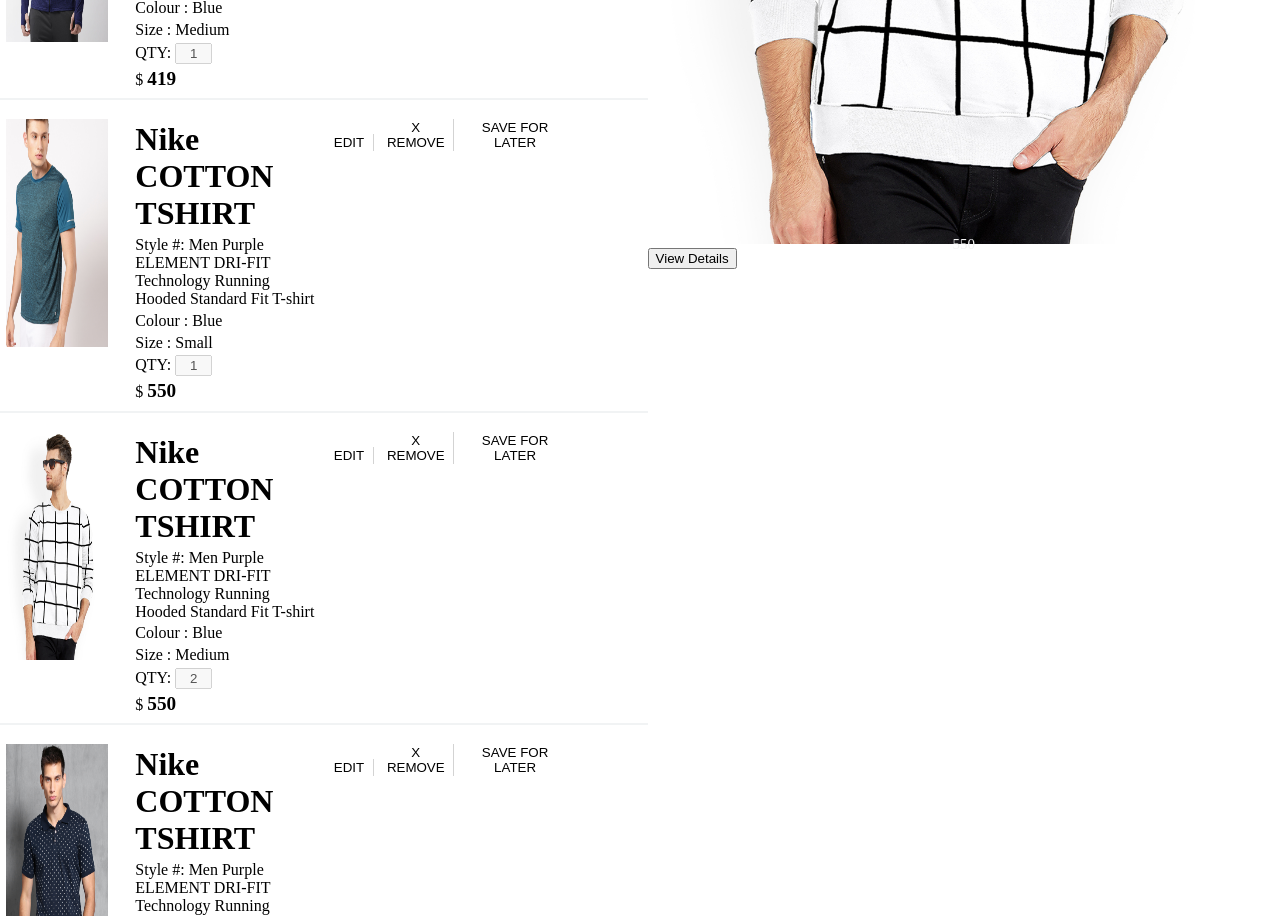
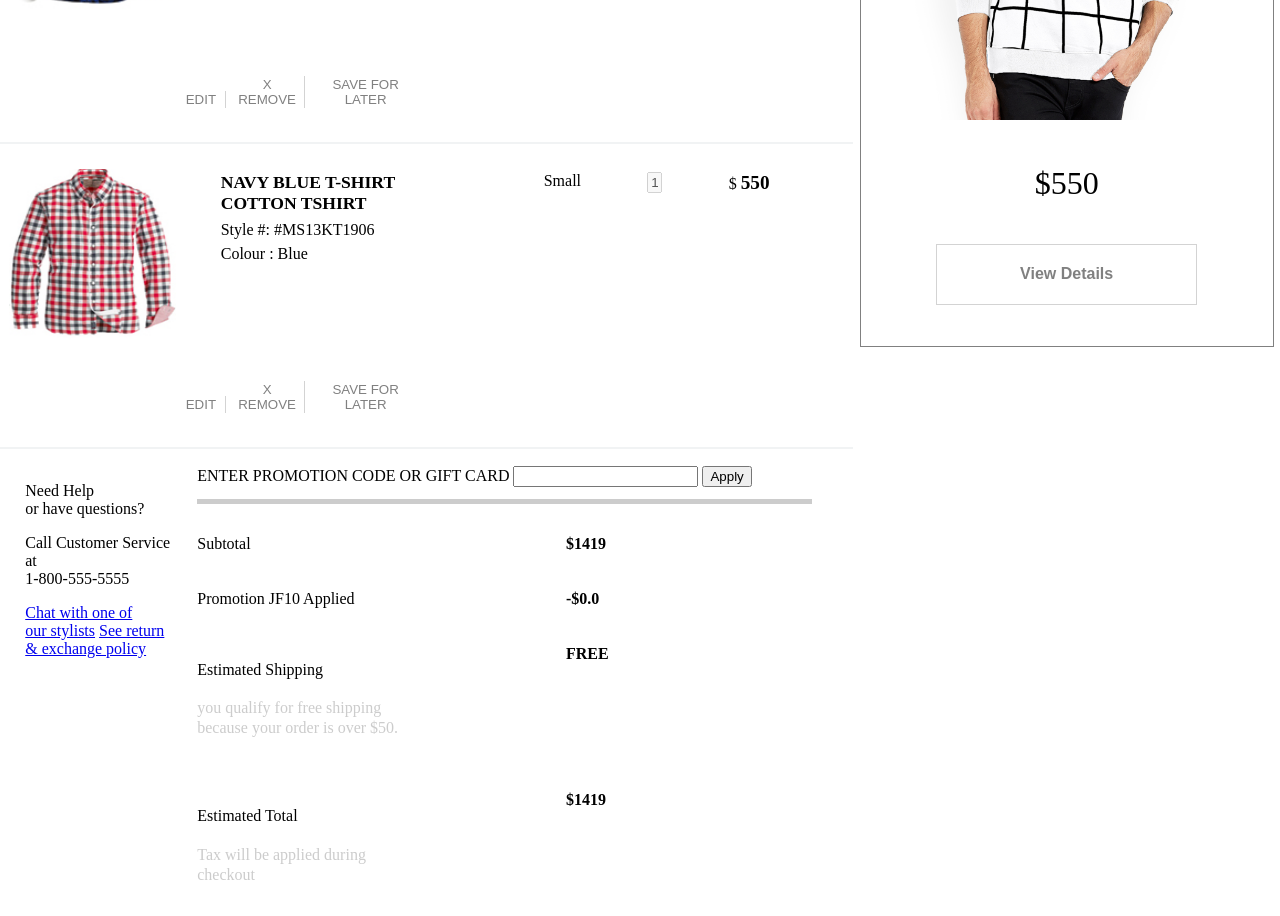
Before and after one commit to sanjaybhatt0621/HolidayAssignments, a website with bundled scripts: page Week5Assignment/XT shopping cart/index.html in a window 1280 px wide. Shown: the part 617-1533 px from the top of the page. Built offline with nearby package versions, Linux system fonts and the light colour scheme; data requests are answered from the project's data file.

Commit message:
Shopping Cart

```diff
--- a/Week5Assignment/XT shopping cart/src/components/CarouselComponent.js
+++ b/Week5Assignment/XT shopping cart/src/components/CarouselComponent.js
@@ -18,7 +18,10 @@
 
             <a class="prev" id="prevButton">&#10094;</a>
             <a class="next" id="nextButton">&#10095;</a>
-            <button id="viewDetails" class="viewDetails">View Details</button>
+            <div class ="viewDetailContainer">
+                <button id="viewDetails" class="viewDetails">View Details</button>
+            </div>
+
         </div>`;
         $(this.parent).append(markUp);
         result.forEach(carouselImage => {
--- a/Week5Assignment/XT shopping cart/src/components/ShoppingCartComponent.js
+++ b/Week5Assignment/XT shopping cart/src/components/ShoppingCartComponent.js
@@ -25,8 +25,8 @@
                         </section>
                         <ul class="HeaderDesktop">
                                 <li class="items">${result.length} ITEMS</li>
-                                <li class="size">size</li>
-                                <li class="qty">qty</li>
+                                <li class="">size</li>
+                                <li class="">qty</li>
                                 <li class="price">price</li>
                         </ul>
                         <div id="itemsDiv">
--- a/Week5Assignment/XT shopping cart/src/components/imageCarouselComponent.js
+++ b/Week5Assignment/XT shopping cart/src/components/imageCarouselComponent.js
@@ -8,9 +8,11 @@
     render(){
         let markup=`
         <div class="mySlides fade">
-          <div class="numbertext"></div>
-          <img src=${this.imgUrl} style="width:100%">
-          <div class="text">${this.price}</div>
+
+          <div class="imageDiv">
+            <img  class="imageClass" src=${this.imgUrl} >
+          </div>
+          <div class="carouselPrice">$${this.price}</div>
         </div>`;
         $(this.parent).append(markup);
     }
--- a/Week5Assignment/XT shopping cart/src/components/itemComponent.js
+++ b/Week5Assignment/XT shopping cart/src/components/itemComponent.js
@@ -18,10 +18,14 @@
       const self={context: this};
       let markUp =`<section class="item-container">
             <section class="item">
+                    <section class="itemTop">
                       <article class="img">
                         <img class="image" src="${this.imgUrl}">
                       </article>
-          <article class="description">
+                      <div class="rightUp">
+                            <section class="description">
+
+                                      <section class="leftItem">
                                           <div class="heading">${this.title} <br/>COTTON TSHIRT</div>
                                           <div>
                                             <span>Style #:</span> <span>${this.style}</span>
@@ -29,23 +33,30 @@
                                           <div>
                                             <span>Colour :</span> <span>${this.color}</span>
                                           </div>
-            <div>
-              <span>Size :</span>  <span>${this.size}</span>
+                                      </section>
+
+                                      <section class="rightItem">
+                                            <div class="Size1">
+                                              <span class="SizeSpan">Size :</span>  <span>${this.size}</span>
                                             </div>
                                             <div class="qty">
-              <span>QTY:</span>
+                                              <span class="QtySpan">QTY:</span>
                                               <input type="text" value=${this.quantity} disabled id="textbox"/>
                                             </div>
                                             <div class="amount">
                                               $ <span class="amt">${this.price}</span>
                                             </div>
-          </article>
+                                      </section>
+
+                            </section>
+                      </div>
+                    </section>
                       <section class="buttonsSection">
                       <button class="edit" id="edit_${this.id}">EDIT</button>
                       <button class="remove">X REMOVE</button>
                       <button class="save">SAVE FOR LATER</button>
                   </section>
-        </section
+            </section>
       </section>`;
       let openModal=function(){
         new OverlayComponent("#overlay",this.context.id,"edit");
--- a/Week5Assignment/XT shopping cart/src/resources/mock-server/data.json
+++ b/Week5Assignment/XT shopping cart/src/resources/mock-server/data.json
@@ -2,114 +2,35 @@
   "items": [
     {
       "id": 1,
-      "title": "Nike",
-      "style": "Men Black Printed DRI-FIT AS M NK DRY TEE LGD ADRENALINE T-shirt",
+      "title": "NAVY BLUE T-SHIRT",
+      "style": "#MS13KT1906",
       "color": "Blue",
       "size": "Medium",
       "quantity": "1",
       "price": "450",
-      "imgUrl": "src/images/tshirt1.jpg"
+      "imgUrl": "src/images/T2.jpg"
     },
     {
       "id": 2,
-      "title": "ether",
-      "style": "e+ Men Teal Solid Round Neck T-shirt",
+      "title": "NAVY BLUE T-SHIRT",
+      "style": "#MS13KT1906",
       "color": "Blue",
       "size": "Medium",
       "quantity": "1",
       "price": "419",
-      "imgUrl": "src/images/tshirt3.jpg"
+      "imgUrl": "src/images/T3.jpg"
     },
     {
       "id": 3,
-      "title": "Nike",
-      "style": "Men Purple ELEMENT DRI-FIT Technology Running Hooded Standard Fit T-shirt",
+      "title": "NAVY BLUE T-SHIRT",
+      "style": "#MS13KT1906",
       "color": "Blue",
       "size": "Small",
       "quantity": "1",
       "price": "550",
-      "imgUrl": "src/images/tshirt2.jpg"
-    },
-    {
-      "title": "Nike",
-      "style": "Men Purple ELEMENT DRI-FIT Technology Running Hooded Standard Fit T-shirt",
-      "color": "Blue",
-      "imgUrl": "src/images/suggestion1.jpg",
-      "price": "550",
-      "quantity": "2",
-      "size": "Medium",
-      "id": 94
-    },
-    {
-      "imgUrl": "src/images/suggestion3.jpg",
-      "price": "550",
-      "title": "Nike",
-      "color": "Black",
-      "quantity": "2",
-      "style": "Men Purple ELEMENT DRI-FIT Technology Running Hooded Standard Fit T-shirt",
-      "size": "Large",
-      "id": 52
-    },
-    {
-      "title": "Nike",
-      "style": "Men Purple ELEMENT DRI-FIT Technology Running Hooded Standard Fit T-shirt",
-      "color": "Blue",
-      "imgUrl": "src/images/suggestion1.jpg",
-      "price": "550",
-      "quantity": "2",
-      "size": "Medium",
-      "id": 11
-    },
-    {
-      "imgUrl": "src/images/suggestion2.jpg",
-      "price": "550",
-      "title": "Nike",
-      "color": "Black",
-      "quantity": "2",
-      "style": "Men Purple ELEMENT DRI-FIT Technology Running Hooded Standard Fit T-shirt",
-      "size": "Large",
-      "id": 18
-    },
-    {
-      "title": "Nike",
-      "style": "Men Purple ELEMENT DRI-FIT Technology Running Hooded Standard Fit T-shirt",
-      "color": "Blue",
-      "imgUrl": "src/images/suggestion1.jpg",
-      "price": "550",
-      "quantity": "2",
-      "size": "Medium",
-      "id": 48
-    },
-    {
-      "title": "Nike",
-      "style": "Men Purple ELEMENT DRI-FIT Technology Running Hooded Standard Fit T-shirt",
-      "color": "Blue",
-      "imgUrl": "src/images/suggestion1.jpg",
-      "price": "550",
-      "quantity": "2",
-      "size": "Medium",
-      "id": 31
-    },
-    {
-      "title": "Nike",
-      "style": "Men Purple ELEMENT DRI-FIT Technology Running Hooded Standard Fit T-shirt",
-      "color": "Blue",
-      "imgUrl": "src/images/suggestion1.jpg",
-      "price": "550",
-      "quantity": "2",
-      "size": "Medium",
-      "id": 55
-    },
-    {
-      "id": 96,
-      "imgUrl": "src/images/suggestion3.jpg",
-      "price": "550",
-      "title": "Nike",
-      "color": "Black",
-      "quantity": "2",
-      "style": "Men Purple ELEMENT DRI-FIT Technology Running Hooded Standard Fit T-shirt",
-      "size": "Small"
+      "imgUrl": "src/images/T4.jpg"
     }
+
   ],
   "suggestionCarousel": [
     {
--- a/Week5Assignment/XT shopping cart/src/style/carouselStyle.css
+++ b/Week5Assignment/XT shopping cart/src/style/carouselStyle.css
@@ -1,18 +1,30 @@
 * {box-sizing:border-box}
 
-/* Slideshow container */
-.slideshow-container {
-  max-width: 1000px;
-  position: relative;
-  margin: auto;
+.suggestions{
+  flex: 40%;
+    margin-top: 15%;
 }
 
-/* Hide the images by default */
+.slideshow-container {
+  width: 97%;
+  position: relative;
+  border: 1px solid gray;
+  margin: 0 auto;
+}
+
+header.carouselHead {
+  text-align: center;
+  font-size: 1.5em;
+  padding-left: 21%;
+  padding-right: 20%;
+  line-height: 1.5em;
+  margin-top: 3%;
+}
+
 .mySlides {
   display: none;
 }
 
-/* Next & previous buttons */
 .prev, .next {
   cursor: pointer;
   position: absolute;
@@ -28,18 +40,15 @@
   user-select: none;
 }
 
-/* Position the "next button" to the right */
 .next {
   right: 0;
   border-radius: 3px 0 0 3px;
 }
 
-/* On hover, add a black background color with a little bit see-through */
 .prev:hover, .next:hover {
   background-color: rgba(0,0,0,0.8);
 }
 
-/* Caption text */
 .text {
   color: #f2f2f2;
   font-size: 15px;
@@ -50,30 +59,42 @@
   text-align: center;
 }
 
-/* Number text (1/3 etc) */
-.numbertext {
-  color: #f2f2f2;
-  font-size: 12px;
-  padding: 8px 12px;
-  position: absolute;
-  top: 0;
+
+.imageDiv {
+  margin: 10%;
+  margin-top: 5%;
+}
+img{
+  width :100%;
 }
 
-/* The dots/bullets/indicators */
-/* .dot {
-  cursor: pointer;
-  height: 15px;
-  width: 15px;
-  margin: 0 2px;
-  background-color: #bbb;
-  border-radius: 50%;
-  display: inline-block;
-  transition: background-color 0.6s ease;
+.carouselPrice{
+  text-align: center;
+  font-size: 2em;
 }
 
-.active, .dot:hover {
-  background-color: #717171;
-} */
+.viewDetailContainer{
+  display: flex;
+  align-items: center;
+  justify-content: center;
+
+}
+.viewDetails{
+  background: none;
+  border: 1px solid lightgrey;
+  text-align: center;
+  margin: 0 auto;
+  margin-bottom: 10%;
+  margin-top: 10%;
+  background-color: white;
+  color: gray;
+  width: 60%;
+  box-sizing: content-box;
+  padding-top: 5%;
+  padding-bottom: 5%;
+  font-size: 1em;
+  font-weight: bold;
+}
 
 /* Fading animation */
 .fade {
--- a/Week5Assignment/XT shopping cart/src/style/style.css
+++ /dev/null
@@ -1,302 +0,0 @@
-* {
-    box-sizing: border-box;
-  }
-
-  html,
-  body {
-    width: 100%;
-    height: 100%;
-    margin: 0;
-    background-color: #7EC855;
-    font-family: 'Roboto', sans-serif;
-    display: flex;
-    flex-direction: row;
-  }
-  .container{
-    display: inherit;
-    flex-direction: inherit;
-  }
-  .headerClass{
-    display: flex;
-    flex-direction: row;
-    border-bottom: #5E6977 1px solid;
-    border-top: #5E6977 5px solid;
-    font-size: 1em;
-    line-height: 3em;
-    box-sizing: border-box;
-
-
-
-  }
-  .header1{
-    flex-grow: 4;
-    padding-left: 20px;
- }
-  .header2{
-    flex-grow: 1;
-    margin: 0 auto;
-  }
-  .header3{flex-grow: 1;
-    margin: 0 auto;
-    }
-  .header4{flex-grow: 1;
-    margin: 0 auto;
-    }
-  .shopping-cart {
-    width: 70%;
-    height: auto;
-    margin: 10px 10px;
-    background: #FFFFFF;
-    box-shadow: 1px 2px 3px 0px rgba(0,0,0,0.10);
-    border-radius: 6px;
-
-    display: flex;
-    flex-direction: column;
-  }
-  .suggestions {
-    width: 30%;
-    height: 500px;
-    margin: 10px;
-    background: #FFFFFF;
-    box-shadow: 1px 2px 3px 0px rgba(0,0,0,0.10);
-    border-radius: 6px;
-
-    display: flex;
-    flex-direction: column;
-  }
-
-  .title {
-    height: 10%;
-    border-bottom: 1px solid #E1E8EE;
-    padding: 20px 30px;
-    color: #5E6977;
-    font-size: 3em;
-    font-weight: bold;
-  }
-
-  .item {
-    padding: 20px 30px;
-    height: 300px;
-    display: flex;
-    border-bottom: rgba(94, 105, 119, 0.212) solid 1px;
-  }
-
-  /* .item:nth-child(3) {
-    border-top:  1px solid #E1E8EE;
-    border-bottom:  1px solid #E1E8EE;
-  } */
-
-  .buttons {
-    position: absolute;
-    bottom: 0;
-    align-content: center;
-    margin: 20px auto;
-    display: flex;
-  }
-  .delete-btn,
-  .like-btn {
-    display: inline-block !important;
-    Cursor: pointer;
-    font-weight: 300;
-    /* margin-top: 0px; */
-    color: #86939E;
-  }
-  .delete-btn {
-    /* width: 18px;
-    height: 17px;
-    background: url('delete-icn.svg') no-repeat center; */
-
-    width: 60px;
-    height: 56px;
-    background: url(delete-icn.svg) no-repeat center;
-  }
-
-  .like-btn {
-    /* position: absolute; */
- /*    top: 9px;
-    left: 15px;
-    background: url('twitter-heart.png');
-    width: 60px;
-    height: 60px;
-    background-size: 2900%;
-    background-repeat: no-repeat;
- */
-    top: 0;
-    left: 0;
-    background: url(twitter-heart.png);
-    width: 60px;
-    height: 60px;
-    background-size: 2900%;
-    background-repeat: no-repeat;
-  }
-
-  .is-active {
-    animation-name: animate;
-    animation-duration: .8s;
-    animation-iteration-count: 1;
-    animation-timing-function: steps(28);
-    animation-fill-mode: forwards;
-  }
-
-  @keyframes animate {
-    0%   { background-position: left;  }
-    50%  { background-position: right; }
-    100% { background-position: right; }
-  }
-/*
-  .image {
-    margin-right: 50px;
-  } */
-  .image{
-      margin:0;
-      width: 20%;
-
-  }
-
-  /* Let’s add some basic style to  product name and description. */
-  /* .description {
-    padding-top: 10px;
-    margin-right: 60px;
-    width: 115px;
-  } */
-.description{
-    padding-right: 5%;
-    padding-left: 5%;
-    position: relative;
-    width: 30%;
-}
-
-  .description span {
-    display: block;
-    font-size: 1em;
-    color: #43484D;
-    font-weight: 400;
-  }
-
-  /* .description span:first-child {
-    margin-bottom: 5px;
-  } */
-
-  .description span:first-child {
-    font-weight: bold;
-    font-size: 2em;
-  }
-  /* .description span:last-child {
-    font-size:1em;
-    /* margin-top: 8px; */
-    /*color: #86939E;
-  } */
-  .description span:nth-child(2) {
-    font-size:1em;
-    /* margin-top: 8px; */
-    color: #86939E;
-  }
-
-  /* .quantity {
-    padding-top: 20px;
-    margin-right: 60px;
-  } */
-  .size, .quantity,.total-price {
-      margin: 0 auto;
-        padding-top: 8%;
-        color: rgba(67, 72, 77, 0.712);
-  }
-  .size input,.quantity input {
-    -webkit-appearance: none;
-    border: none;
-    text-align: center;
-    width: 32px;
-    font-size: 16px;
-    color: #43484D;
-    font-weight: 300;
-  }
-
-
-
-  button[class*=btns] {
-    flex-direction: row;
-    background: none;
-    border-radius: 6px;
-    border: none;
-    color:gray;
-    cursor: pointer;
-    text-decoration-line: underline;
-  }
-  button[class*=btns]:hover {
-
-    color:black;
-    cursor: pointer;
-    text-decoration-line: underline;
-  }
-
-
-  .minus-btn img {
-    margin-bottom: 3px;
-  }
-  .plus-btn img {
-    margin-top: 2px;
-  }
-
-  button:focus,
-  input:focus {
-    outline:0;
-  }
-
- /*  .total-price {
-    width: 83px;
-    padding-top: 27px;
-    text-align: center;
-    font-size: 16px;
-    color: #43484D;
-    font-weight: 300;
-  } */
-  .total-price {
-
-    text-align: center;
-    font-size: 16px;
-
-    font-weight: 300;
-}
-  .image img {
-    width: 100%;
-    height: 100%;
-    display: block;
-  }
-
-
-
-  @media (max-width: 800px) {
-    .shopping-cart {
-      width: 100%;
-      height: auto;
-      overflow: hidden;
-    }
-    .item {
-      height: auto;
-      flex-wrap: wrap;
-      justify-content: center;
-    }
-    .image img {
-      width: 50%;
-      height: 100%;
-      display: block;
-    }
-    /* .image,
-    .quantity,
-    .description {
-      width: 100%;
-      text-align: center;
-      margin: 6px 0;
-    } */
-    .buttons {
-      margin-right: 20px;
-    }
-  }
-
-  @media only screen and (max-device-width: 568px)
-  {
-    .questions
-    {
-      display:none;
-    }
-  }
--- a/Week5Assignment/XT shopping cart/src/style/styles.css
+++ b/Week5Assignment/XT shopping cart/src/style/styles.css
@@ -76,12 +76,7 @@
     display: none;
 }
 
-.description
-{
-    width:30%;
-    display: flex;
-    flex-direction: column;
-}
+
 .description div
 {
     padding:1%;
@@ -107,6 +102,7 @@
     border:none;
     text-align: center;
     border-right: 1px solid lightgrey;
+    color:grey;
 
 }
 .edit
@@ -128,6 +124,7 @@
 .buttonsSection
 {
     margin-bottom: 3%;
+
 }
 #itemsDiv
 {
@@ -146,7 +143,7 @@
     display: flex;
     flex-direction: column;
     width:75%;
-    margin-left: 10%;
+    margin-left: 2%;
 }
 .questions
 {
@@ -205,7 +202,46 @@
 
 @media (min-width: 900px)
 {
+    .buttonsSection
+    {
+        width:30%;
+        margin-left:20%;
+    }
+    .SizeSpan , .QtySpan
+            {
+                display: none;
+            }
+            .leftItem
+            {
+                width:50%;
+            }
+    .rightItem
+    {
+        display:flex;
+        flex-direction: row;
+        width:50%;
+    }
+    .img
+    {
+        width:25%;
+    }
+    .rightUp
+    {
+        display: flex;
+        flex-direction: row;
+        width:75%;
+    }
 
+    .item
+    {
+        display: flex;
+        flex-direction: column;
+    }
+    .itemTop
+    {
+        display: flex;
+        flex-direction: row;
+    }
     #header
     {
       display:none;
@@ -249,7 +285,7 @@
     }
     .heading
     {
-        font-size: 2em;
+        font-size: 1.1em;
         font-weight: bold;
 
     }
@@ -270,10 +306,51 @@
     {
         text-align: center;
     }
+   .description
+   {
+       display: flex;
+       flex-direction: row;
+       width:100%;
+   }
+   .qty
+   {
+       width:26%;
+      margin-left : 13%;
+   }
+   .Size1
+   {
+       width:20%;
+       margin-left:3%;
    }
 
+}
 @media only screen and (max-device-width: 568px)
 {
+
+            .item
+            {
+                display: flex;
+                flex-direction: column;
+            }
+            .itemTop
+            {
+                display: flex;
+                flex-direction: row;
+            }
+            .description
+                {
+                    width:100%;
+                    display: flex;
+                    flex-direction: column;
+                }
+            .rightUp
+            {
+                width:48%;
+            }
+            .img
+            {
+                width:48%;
+            }
             .questions , .HeaderDesktop , .HeaderPC
             {
             display:none;
```
Also changed, not shown: Week5Assignment/XT shopping cart/dist/bundle.js, Week5Assignment/XT shopping cart/src/images/T2.jpg (added), Week5Assignment/XT shopping cart/src/images/T3.jpg (added), Week5Assignment/XT shopping cart/src/images/T4.jpg (added). Lines whose indentation alone changed are shown as unchanged.
